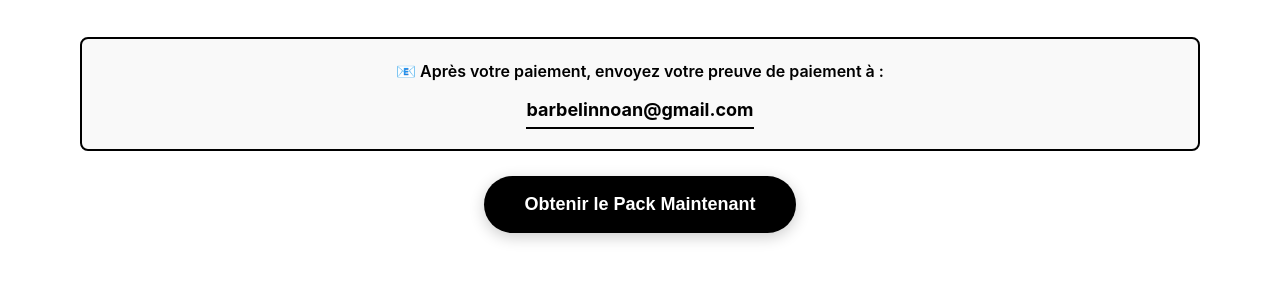
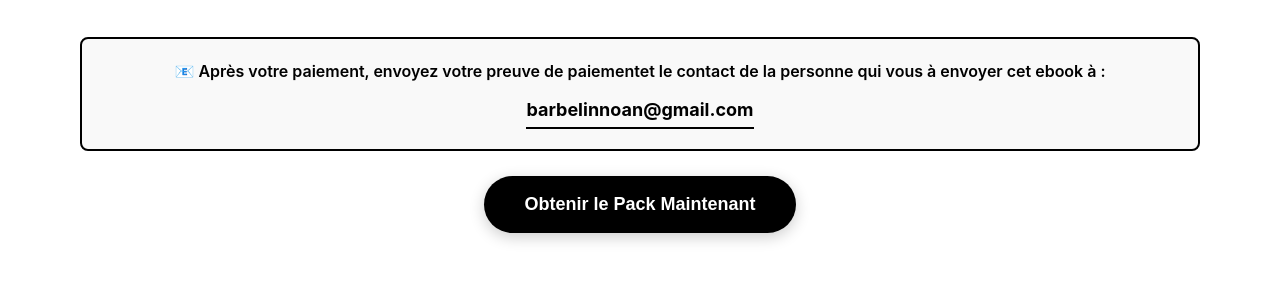
Before and after one commit to azoklearn/ebookprospection, a plain HTML site: page index.html in a window 1280 px wide. Shown: the part 511-800 px from the top of the page. Drawn offline with Linux system fonts and the light colour scheme.

Commit message:
Add files via upload

```diff
--- a/index.html
+++ b/index.html
@@ -18,7 +18,7 @@
                 <span class="current-price">19,99€</span>
             </div>
             <div class="payment-instructions">
-                <p class="instruction-text">📧 Après votre paiement, envoyez votre preuve de paiement à :</p>
+                <p class="instruction-text">📧 Après votre paiement, envoyez votre preuve de paiementet le contact de la personne qui vous à envoyer cet ebook  à :</p>
                 <a href="mailto:barbelinnoan@gmail.com" class="email-link">barbelinnoan@gmail.com</a>
             </div>
             <button class="cta-button" id="mainCta">Obtenir le Pack Maintenant</button>
```
